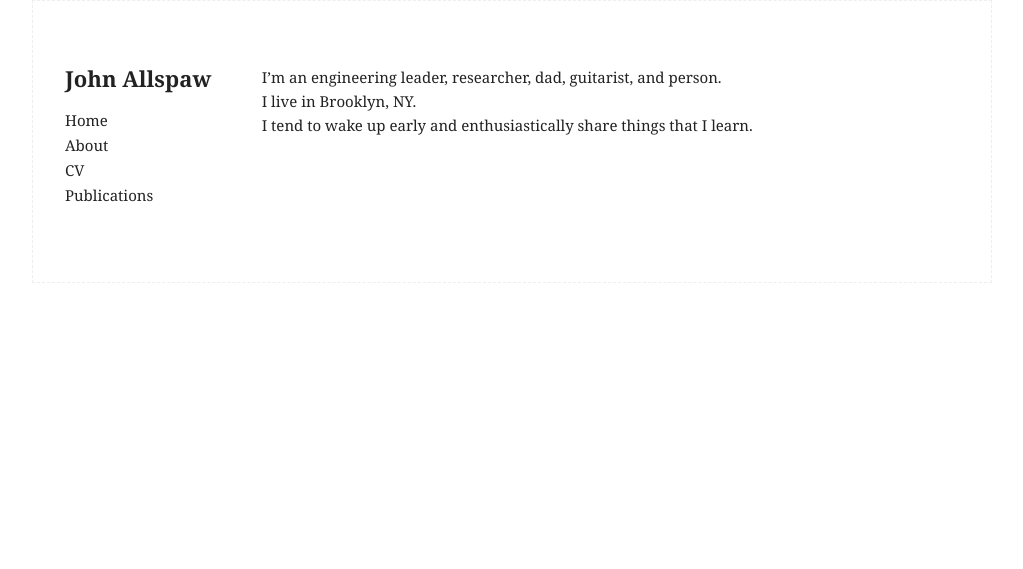
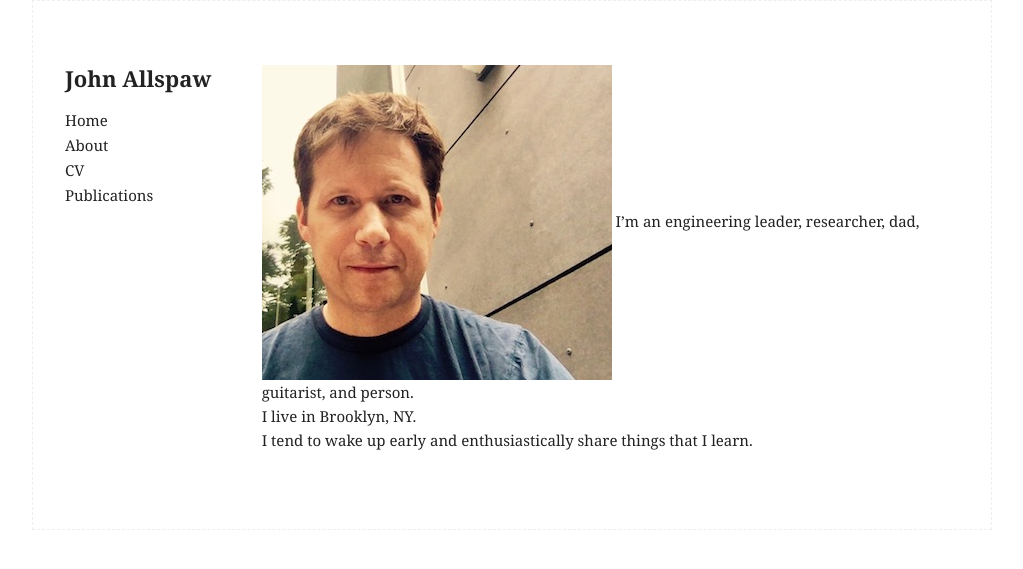
Before and after one commit to jallspaw/jallspaw.github.io, a Jekyll site: the page built from _posts/2017-06-14-.markdown, in a window 1280 px wide. Shown: the top 569 px of the page, without its empty margins (128-1151 px from the left). Built offline with Jekyll 4.4.1, drawn with Linux system fonts in a browser that asks for light colours.

Commit message:
added photo

```diff
--- a/_posts/2017-06-14-.markdown
+++ b/_posts/2017-06-14-.markdown
@@ -1,6 +1,6 @@
 ---
 layout: post
 ---
-I'm an engineering leader, researcher, dad, guitarist, and person.
+![it me.](http://www.johnallspaw.com/headshot.jpg "Me.") I'm an engineering leader, researcher, dad, guitarist, and person.
 I live in Brooklyn, NY.
 I tend to wake up early and enthusiastically share things that I learn.
```
